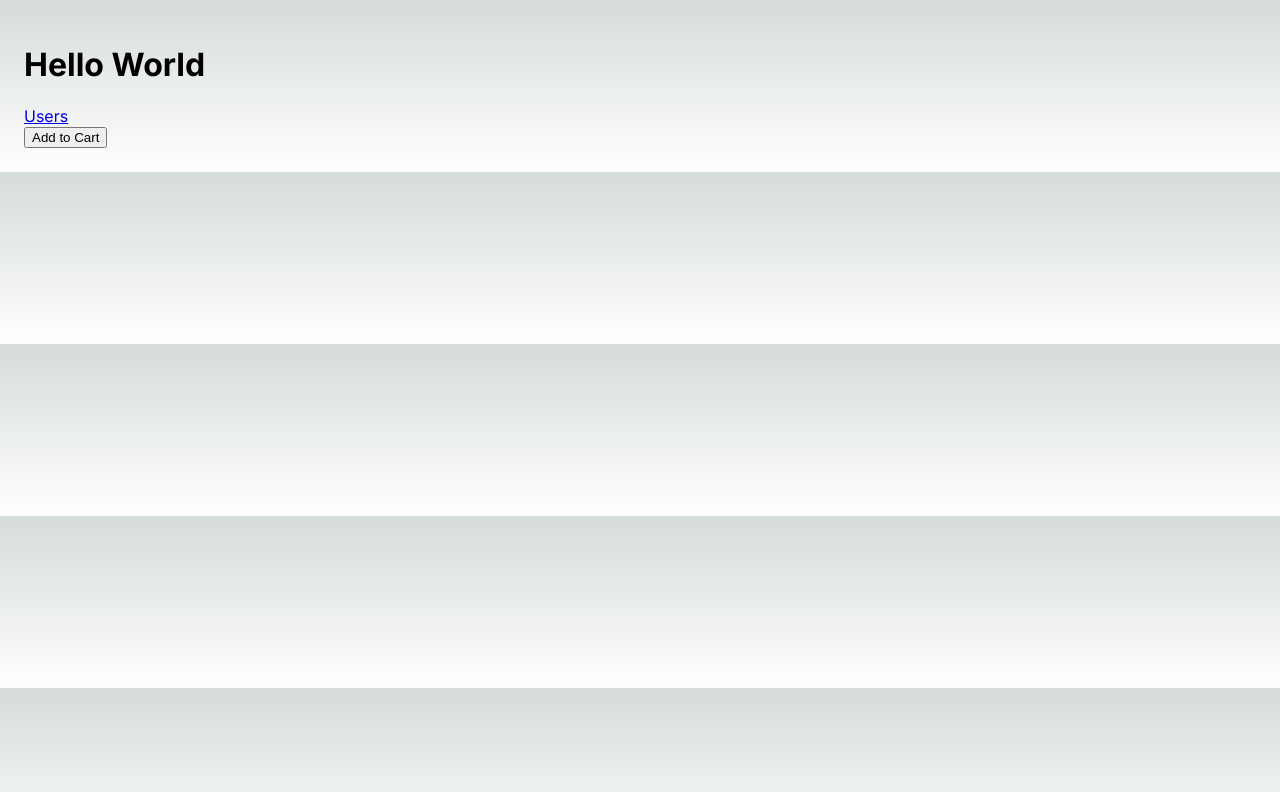
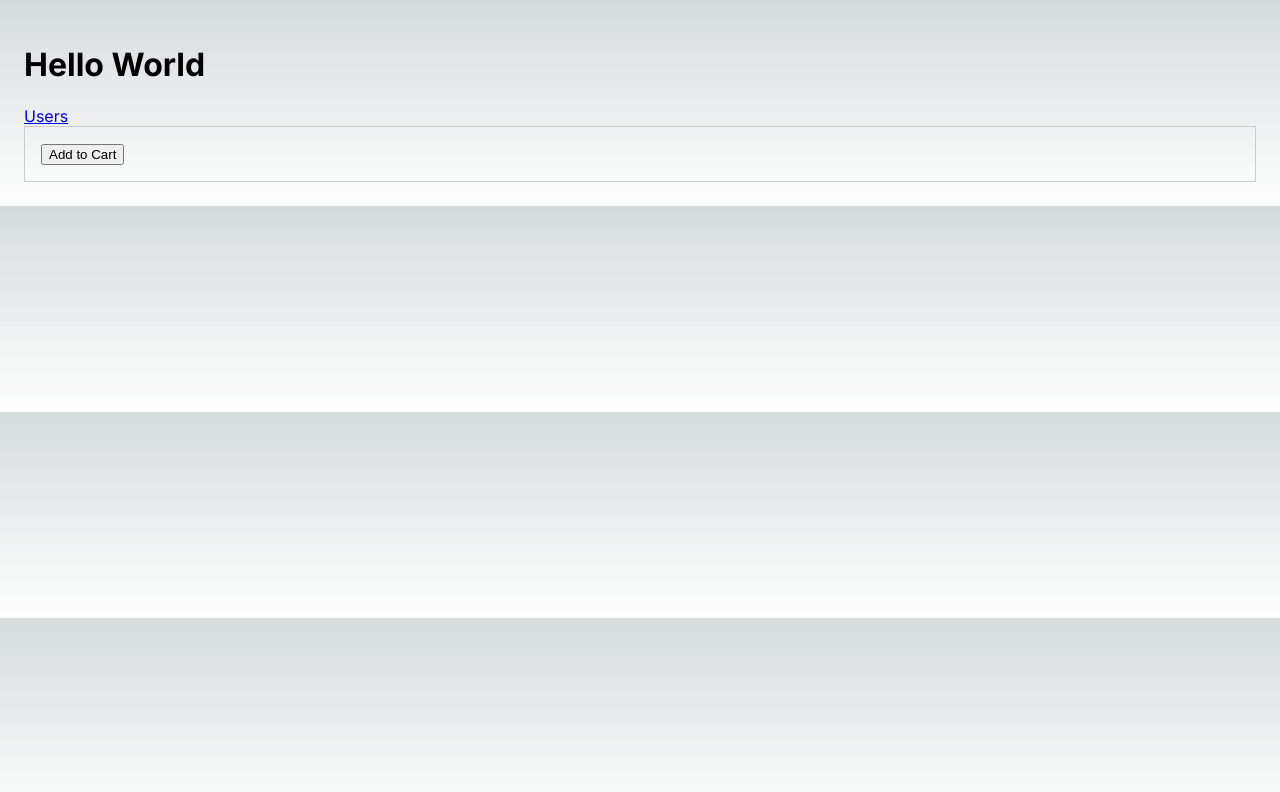
Before and after one commit to koushik369mondal/nextjs-bootcamp, a Next.js app: page / in a window 1280 px wide. Shown: the top 792 px of the page. Built offline with nearby package versions, Linux system fonts and the light colour scheme.

Commit message:
style: add styling to ProductCard component and update fetch options in UsersPage

```diff
--- /dev/null
+++ b/app/components/ProductCard.module.css
@@ -0,0 +1,4 @@
+.card {
+    padding: 1rem;
+    border: 1px solid #ccc;
+}
--- a/app/components/ProductCard.tsx
+++ b/app/components/ProductCard.tsx
@@ -1,10 +1,11 @@
-import React from 'react'
-import AddToCart from './AddToCart'
+import React from "react";
+import AddToCart from "./AddToCart";
+import styles from "./ProductCard.module.css";
 
 export default function ProductCard() {
     return (
-        <div>
+        <div className={styles.card}>
             <AddToCart />
         </div>
-    )
+    );
 }
--- a/app/users/page.tsx
+++ b/app/users/page.tsx
@@ -8,7 +8,7 @@
 export default async function UsersPage() {
     const res = await fetch(
         'https://jsonplaceholder.typicode.com/users',
-        { next: { revalidate: 10 } });
+        { cache: 'no-store' });
     const users: User[] = await res.json();
 
     return (
```
